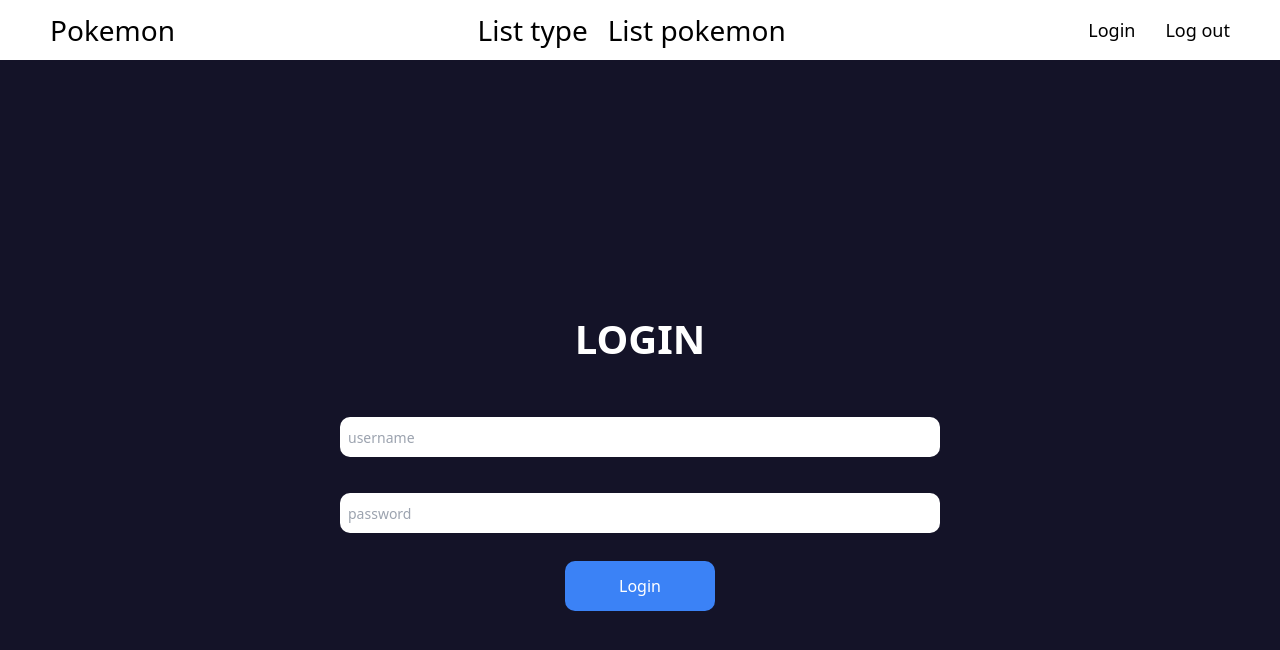
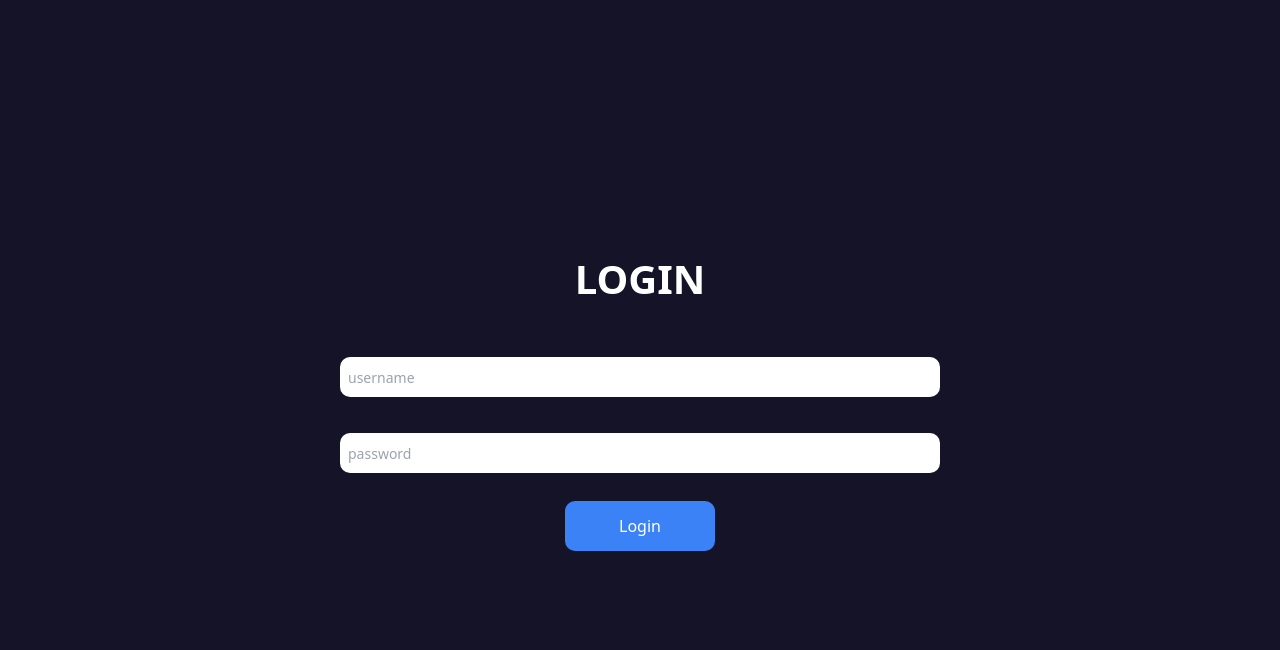
Before and after one commit to Tsioryfaniry/pokemon-front, a React (Vite) app: page /login in a window 1280 px wide. Shown: the top 650 px of the page. Built offline with nearby package versions, Linux system fonts and the light colour scheme; no server answers.

Commit message:
hide header on register

```diff
--- a/src/layout/Layout.tsx
+++ b/src/layout/Layout.tsx
@@ -36,7 +36,7 @@ export default function Layout() {
   }, [location]);
   return (
     <div className={styles.container}>
-      <Header />
+      {!location.pathname.includes("login" || "signup") && <Header />}
       <Outlet />
     </div>
   );
```
